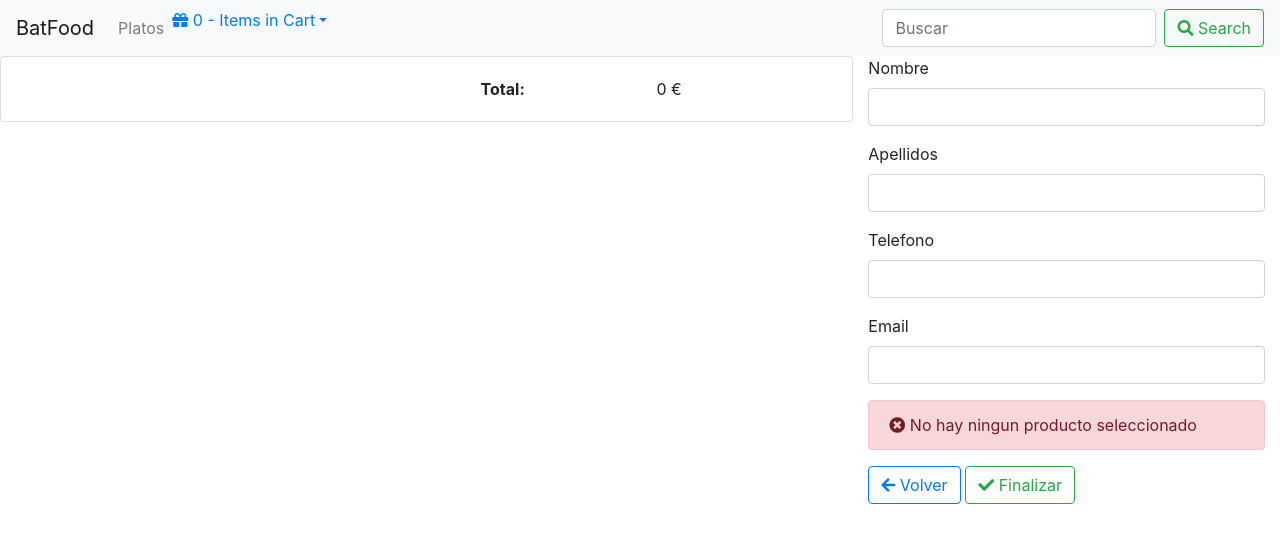
After one commit to BatCodeDev/reto3, a PHP site: template view/newOrderView.twig in a window 1280 px wide. The commit adds this page. Shown: the top 543 px of the page. Run offline with PHP 8.4, Linux system fonts and the light colour scheme; the template is opened without the code that fills it, so the values that code supplies are empty; some libraries are stand-ins or nearby versions.

Commit message:
Add files via upload

```diff
--- /dev/null
+++ b/view/newOrderView.twig
@@ -0,0 +1,70 @@
+{% extends "genericLayout.twig" %}
+{% block content %}
+    <div class="row">
+        <div id="cartReload" class="col-md-8">
+            {% set total = 0 %}
+            {% for p in cart %}
+                <div class="row card d-flex flex-row">
+                    <div class="col-md-3">
+                        <img class="card-img-top" src="img/productImg/{{ p.img }}" alt="Card image cap">
+                    </div>
+                    <div class="row col-md-9 card-body align-items-center">
+                        <div class="col-md-3">{{ p.name }}</div>
+                        <div class="col-md-3"><span id="addQty{{ p.id }}">{{ p.quantity }}</span> &times; <span id="prize{{ p.id }}">{{ p.prize }}</span> €</div>
+                        <div class="col-md-2"><span class="result{{ p.id }} sum">{{ p.quantity * p.prize }}</span> €</div>
+                        <div class="col-md-4">
+                                <div class="row justify-content-center">
+                                    <form onsubmit="return ajax_listen('','index.php?controller=product&action=addQtyCart&idProduct={{ p.id }}',reloadCart)">
+                                        <button type="submit" class="btn btn-outline-primary"><i class="fas fa-arrow-up"></i></button>
+                                    </form>
+                                    <input id="cartInputQty{{ p.id }}" type="text" class="form-control text-center w-25" value="{{ p.quantity }}" disabled>
+                                    <form onsubmit="return ajax_listen('', 'index.php?controller=product&action=removeQtyCart&idProduct={{ p.id }}', reloadCart)">
+                                        <button type="submit" class="btn btn-outline-primary"><i class="fas fa-arrow-down"></i></button>
+                                    </form>
+                                </div>
+                        </div>
+                    </div>
+                    <a id="removeFromCart" href="index.php?controller=Product&action=delete&idProduct={{ p.id }}" class="btn btn-outline-danger">
+                        <i class="fas fa-trash"></i>
+                    </a>
+                </div>
+                {% set total = total + p.quantity * p.prize %}
+            {% endfor %}
+            <div class="row card d-flex flex-row">
+                <div class="col-md-4"></div>
+                <div class="row col-md-8 card-body align-items-center">
+                    <div class="col-md-4"></div>
+                    <div class="col-md-4"><b>Total:</b></div>
+                    <div class="col-md-2"><span id="totalResult">{{ total }}</span> €</div>
+                </div>
+            </div>
+        </div>
+        <div class="col-md-4">
+            <form id="order_form" onsubmit="return ajax_listen(this.id, 'index.php?controller=Order&action=insert', errorCart)">
+                <div class="form-group">
+                    <label for="name">Nombre</label>
+                    <input id="name" name="name" type="text" class="form-control" required>
+                </div>
+                <div class="form-group">
+                    <label for="surname">Apellidos</label>
+                    <input id="surname" name="surname" type="text" class="form-control" required>
+                </div>
+                <div class="form-group">
+                    <label for="tlfo">Telefono</label>
+                    <input id="tlfo" name="tlfo" type="text" class="form-control" required>
+                </div>
+                <div class="form-group">
+                    <label for="email">Email</label>
+                    <input id="email" name="email" type="email" class="form-control" required>
+                </div>
+                <div class="form-group">
+                    <div id="orderMsg" class="alert alert-danger"><i class="fas fa-times-circle"></i> No hay ningun producto seleccionado</div>
+                </div>
+                <div class="form-group">
+                    <a href="index.php?controller=Product&action=toProducts" class="btn btn-outline-primary"><i class="fas fa-arrow-left"></i> Volver</a>
+                    <button type="submit" class="btn btn-outline-success"><i class="fas fa-check"></i> Finalizar</button>
+                </div>
+            </form>
+        </div>
+    </div>
+{% endblock %}
```
Also changed, not shown: view/productsView.twig (+3 -11 lines), view/searchView.twig (added, +9 -0 lines).
